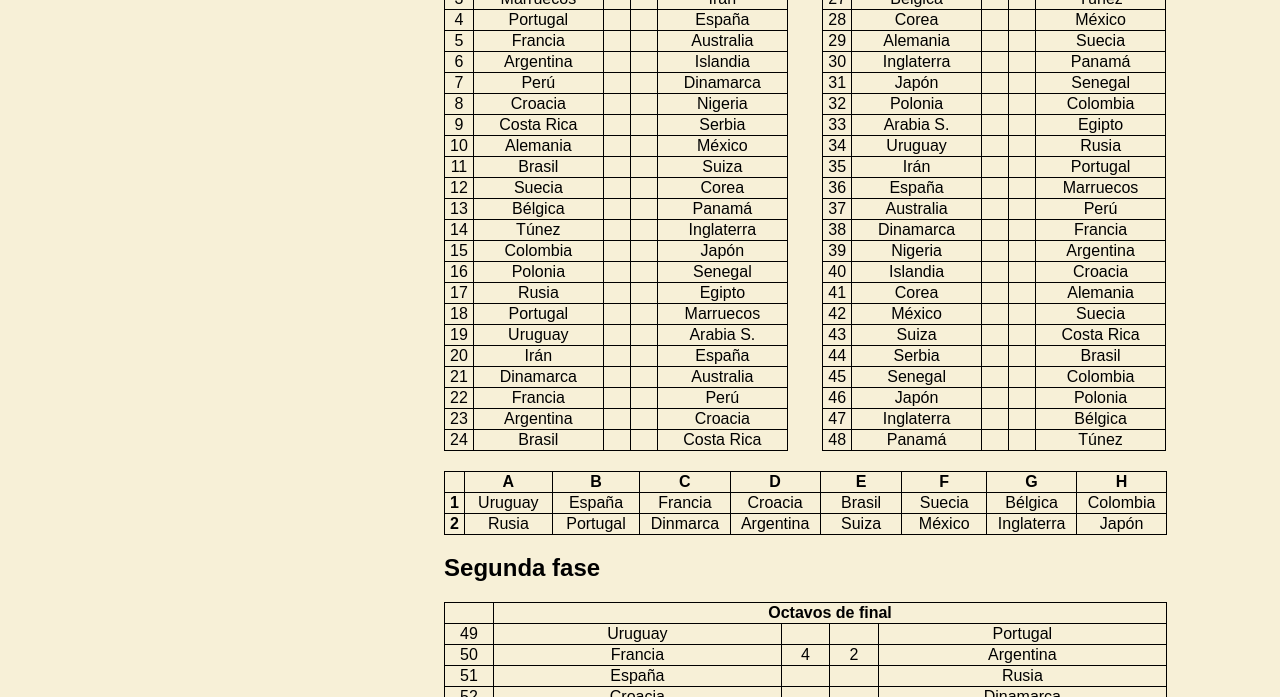
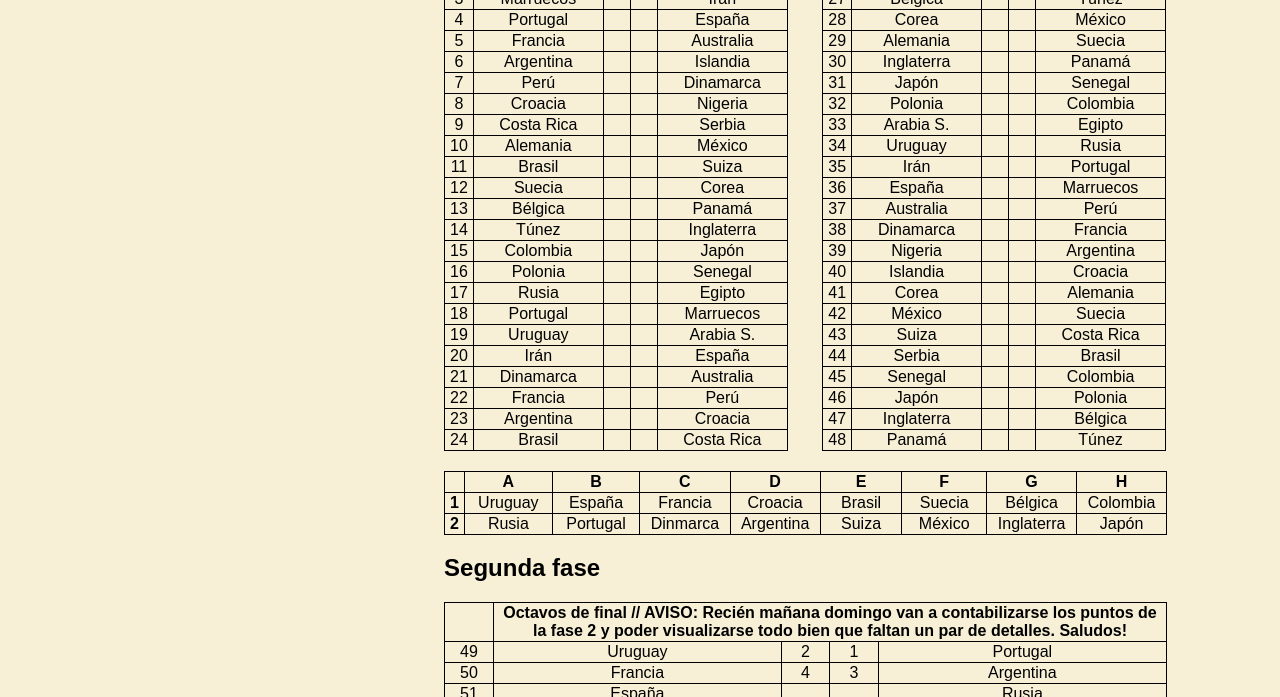
Before and after one commit to deosmaignacio/polla2018, a plain HTML site: page default.html in a window 1280 px wide. Shown: the part 255-952 px from the top of the page. Drawn offline with Linux system fonts and the light colour scheme; no server answers.

Commit message:
jd resultados octavos y aviso

```diff
--- a/default.html
+++ b/default.html
@@ -476,7 +476,7 @@
   <col width="300">
   <tr>
   <th> </th>
-  <th colspan="4">Octavos de final</th>
+  <th colspan="4">Octavos de final // AVISO: Recién mañana domingo van a contabilizarse los puntos de la fase 2 y poder visualizarse todo bien que faltan un par de detalles. Saludos!</th>
   <tr>
     <!-- R es de resultado, H de home, A de away
     Tomar en cuenta que este orden es diferente
@@ -484,15 +484,15 @@
     para asi poder compararlos-->
     <td>49</td>
     <td id="T49H">Uruguay</td>
-    <td id="R49H"></td>
-    <td id="R49A"></td>
+    <td id="R49H">2</td>
+    <td id="R49A">1</td>
     <td id="T49A">Portugal</td>
   </tr>
   <tr>
     <td>50</td>
     <td id="T50H">Francia</td>
     <td id="R50H">4</td>
-    <td id="R50A">2</td>
+    <td id="R50A">3</td>
     <td id="T50A">Argentina</td>
   </tr>
   <tr>
```
